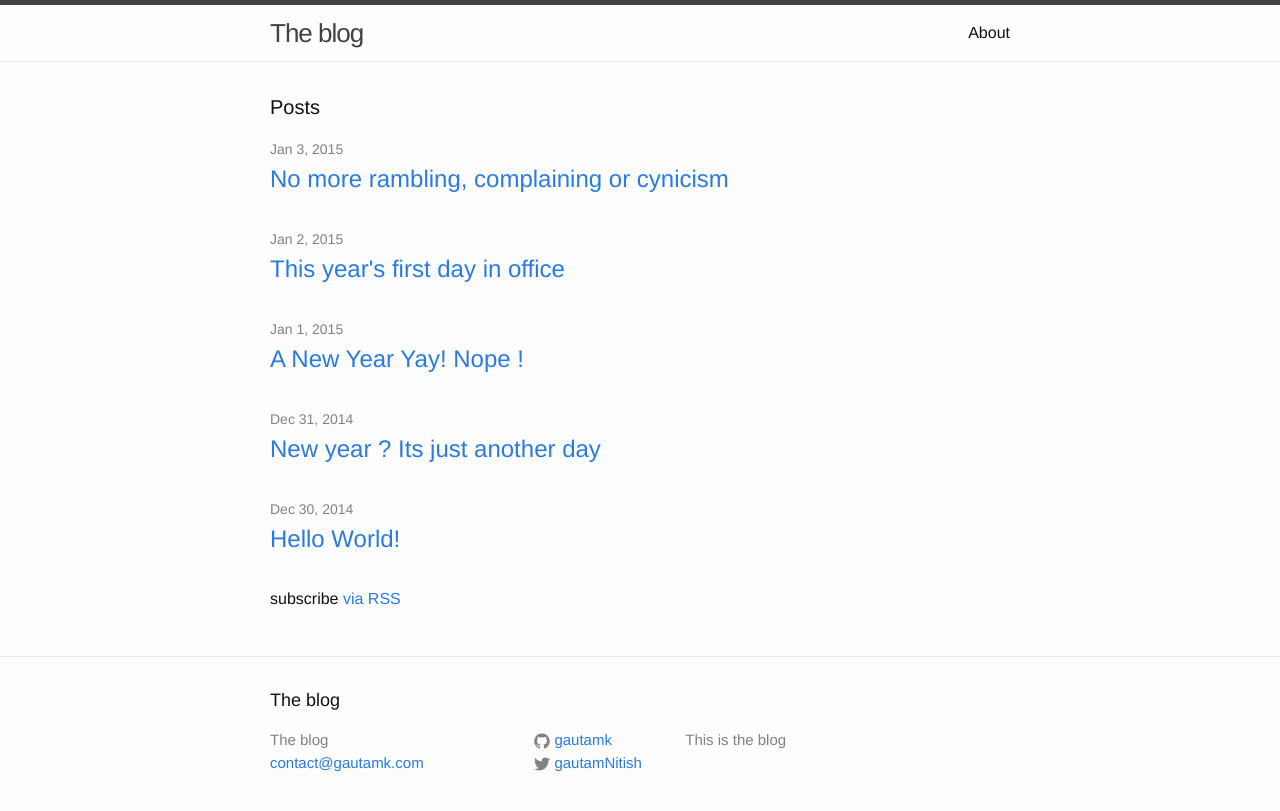
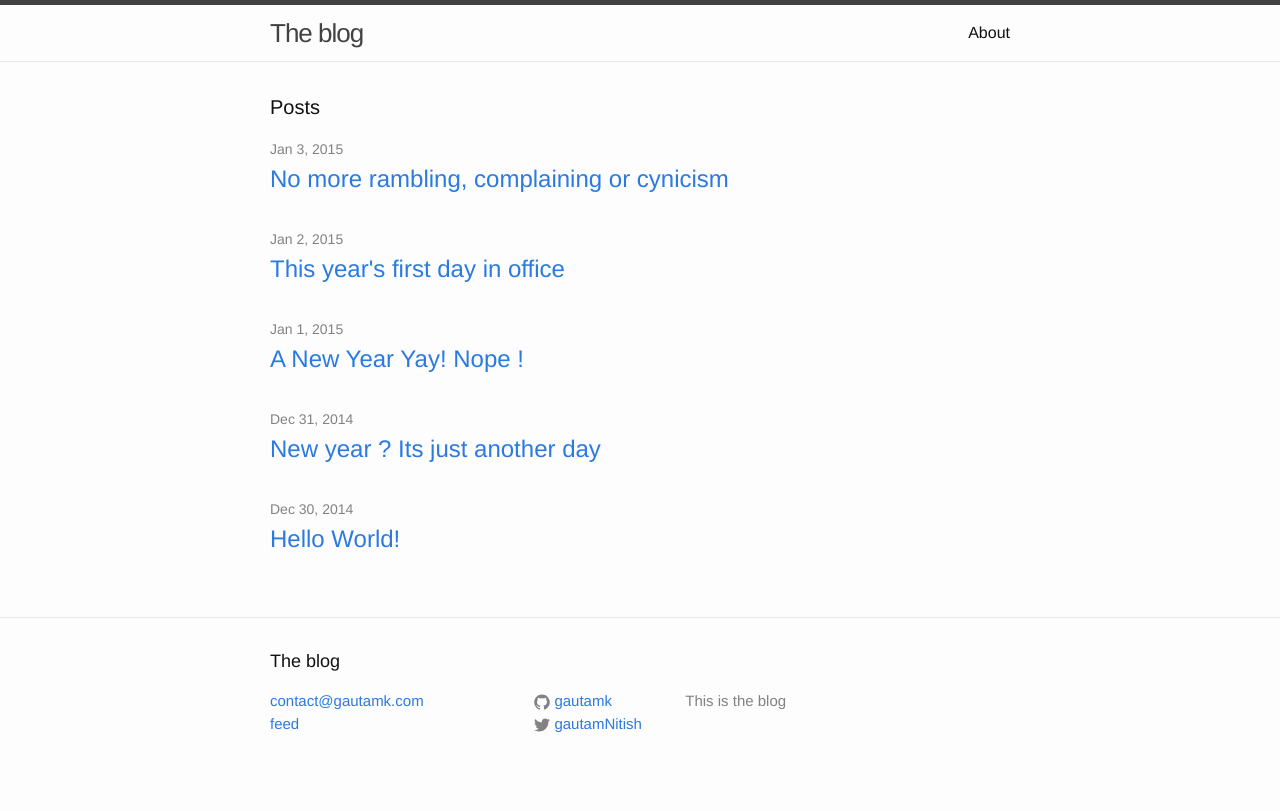
Before and after one commit to gautamk/gautamk.github.io, a Jekyll site: the page built from index.html, in a window 1280 px wide. Shown: the top 811 px of the page. Built offline with Jekyll 4.4.1, drawn with Linux system fonts in a browser that asks for light colours.

Commit message:
Moved the feed url to the footer and automagically inserting github link

```diff
--- a/_includes/footer.html
+++ b/_includes/footer.html
@@ -7,23 +7,23 @@
     <div class="footer-col-wrapper">
       <div class="footer-col  footer-col-1">
         <ul class="contact-list">
-          <li>{{ site.title }}</li>
           <li><a href="mailto:{{ site.email }}">{{ site.email }}</a></li>
+          <li><a class="page-link" href="{{ "/feed.xml" | prepend: site.baseurl }}">feed</a></li>
         </ul>
       </div>
 
       <div class="footer-col  footer-col-2">
         <ul class="social-media-list">
-          {% if site.github_username %}
+          {% if site.github.owner_name %}
           <li>
-            <a href="https://github.com/{{ site.github_username }}">
+            <a href="{{ site.github.owner_url }}">
               <span class="icon  icon--github">
                 <svg viewBox="0 0 16 16">
                   <path fill="#828282" d="M7.999,0.431c-4.285,0-7.76,3.474-7.76,7.761 c0,3.428,2.223,6.337,5.307,7.363c0.388,0.071,0.53-0.168,0.53-0.374c0-0.184-0.007-0.672-0.01-1.32 c-2.159,0.469-2.614-1.04-2.614-1.04c-0.353-0.896-0.862-1.135-0.862-1.135c-0.705-0.481,0.053-0.472,0.053-0.472 c0.779,0.055,1.189,0.8,1.189,0.8c0.692,1.186,1.816,0.843,2.258,0.645c0.071-0.502,0.271-0.843,0.493-1.037 C4.86,11.425,3.049,10.76,3.049,7.786c0-0.847,0.302-1.54,0.799-2.082C3.768,5.507,3.501,4.718,3.924,3.65 c0,0,0.652-0.209,2.134,0.796C6.677,4.273,7.34,4.187,8,4.184c0.659,0.003,1.323,0.089,1.943,0.261 c1.482-1.004,2.132-0.796,2.132-0.796c0.423,1.068,0.157,1.857,0.077,2.054c0.497,0.542,0.798,1.235,0.798,2.082 c0,2.981-1.814,3.637-3.543,3.829c0.279,0.24,0.527,0.713,0.527,1.437c0,1.037-0.01,1.874-0.01,2.129 c0,0.208,0.14,0.449,0.534,0.373c3.081-1.028,5.302-3.935,5.302-7.362C15.76,3.906,12.285,0.431,7.999,0.431z"/>
                 </svg>
               </span>
 
-              <span class="username">{{ site.github_username }}</span>
+              <span class="username">{{ site.github.owner_name }}</span>
             </a>
           </li>
           {% endif %}
--- a/index.html
+++ b/index.html
@@ -18,6 +18,4 @@ layout: default
     {% endfor %}
   </ul>
 
-  <p class="rss-subscribe">subscribe <a href="{{ "/feed.xml" | prepend: site.baseurl }}">via RSS</a></p>
-
 </div>
```
